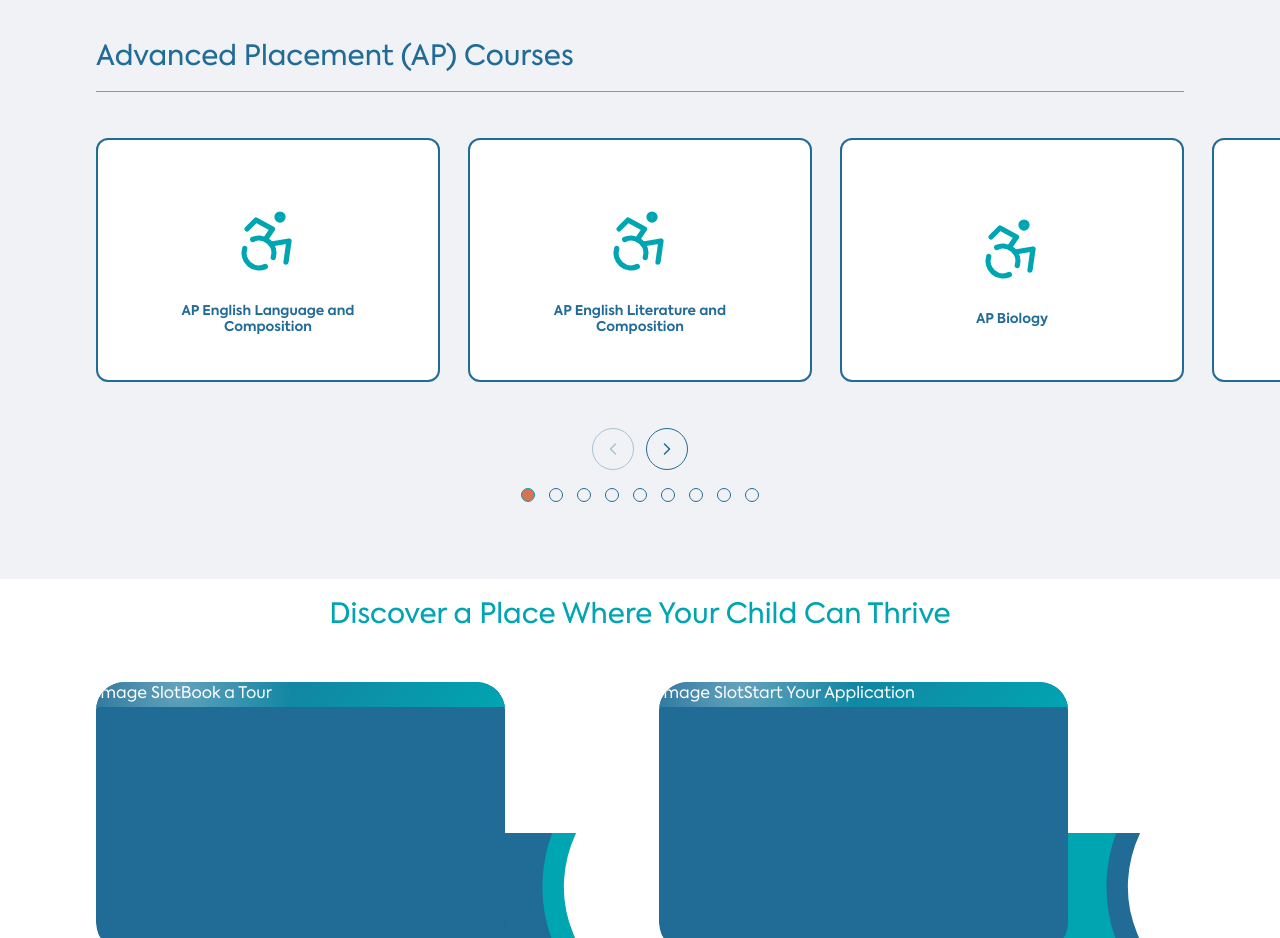
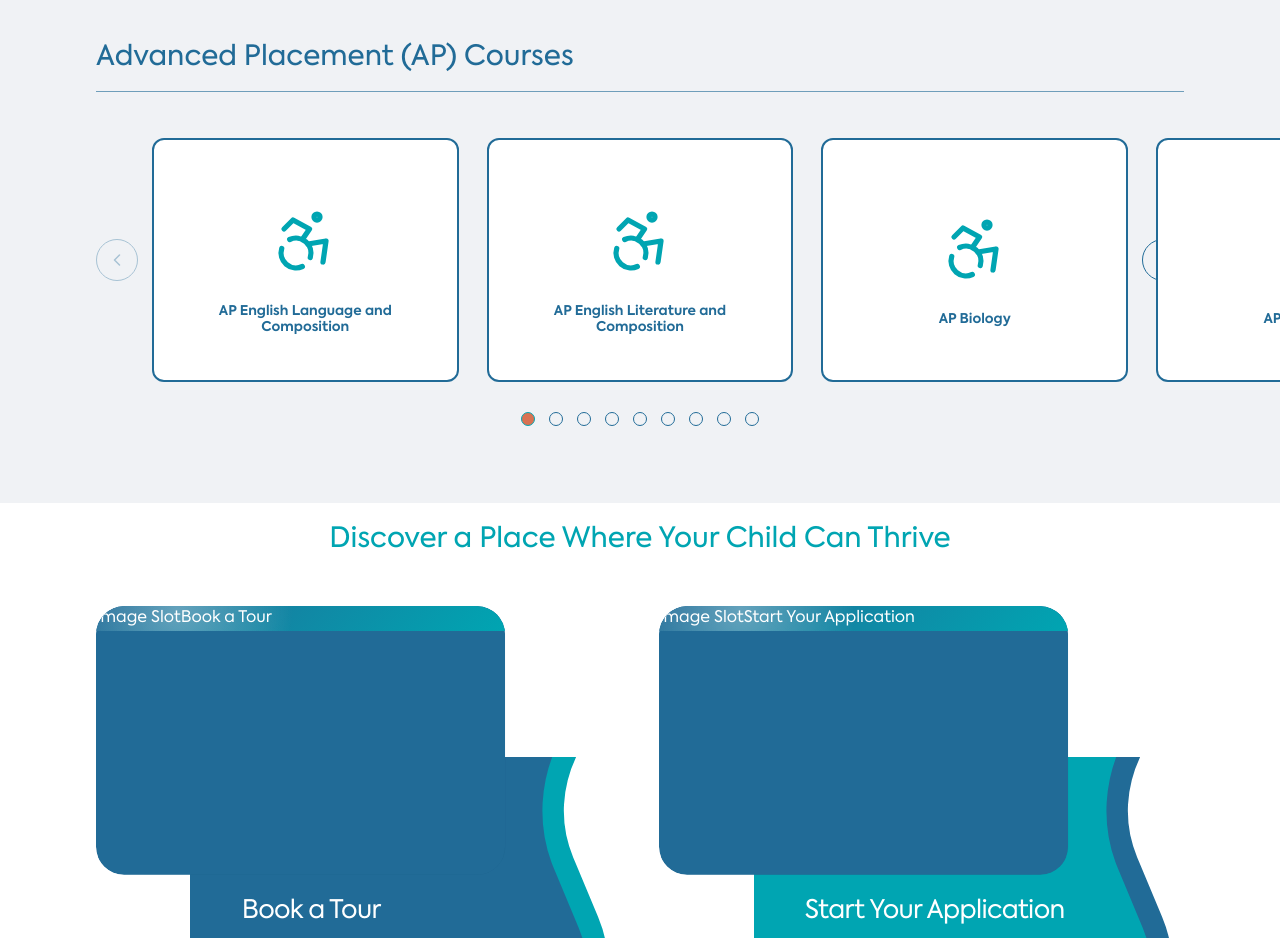
Before and after one commit to razanKurouni/SAIS-Homepage-, a Next.js app: page /academics/high-school in a window 1280 px wide. Shown: the part 4600-5538 px from the top of the page. Built offline with nearby package versions, Linux system fonts and the light colour scheme; no server answers.

Commit message:
move slider arrows to left/right sides of viewport
Co-Authored-By: Claude Sonnet 4.6 <noreply@anthropic.com>

```diff
--- a/src/components/sections/academics-support-programs-slider-section.tsx
+++ b/src/components/sections/academics-support-programs-slider-section.tsx
@@ -110,6 +110,19 @@ export function AcademicsSupportProgramsSliderSection({
 
         {cards.length ? (
           <>
+            <div className="academics-support-programs__slider-row">
+              {dots.length > 1 ? (
+                <button
+                  type="button"
+                  className="academics-support-programs__arrow academics-support-programs__arrow--prev"
+                  aria-label="Previous"
+                  onClick={goToPrev}
+                  disabled={safeActiveStart === 0}
+                >
+                  <ChevronLeft aria-hidden="true" strokeWidth={1.8} />
+                </button>
+              ) : null}
+
               <div className="academics-support-programs__viewport">
                 <div className="academics-support-programs__track" style={trackStyle}>
                   {cards.map((card, index) => {
@@ -131,17 +144,6 @@ export function AcademicsSupportProgramsSliderSection({
               </div>
 
               {dots.length > 1 ? (
-              <div className="academics-support-programs__controls">
-                <div className="academics-support-programs__arrows">
-                  <button
-                    type="button"
-                    className="academics-support-programs__arrow academics-support-programs__arrow--prev"
-                    aria-label="Previous"
-                    onClick={goToPrev}
-                    disabled={safeActiveStart === 0}
-                  >
-                    <ChevronLeft aria-hidden="true" strokeWidth={1.8} />
-                  </button>
                 <button
                   type="button"
                   className="academics-support-programs__arrow academics-support-programs__arrow--next"
@@ -151,7 +153,10 @@ export function AcademicsSupportProgramsSliderSection({
                 >
                   <ChevronRight aria-hidden="true" strokeWidth={1.8} />
                 </button>
+              ) : null}
             </div>
+
+            {dots.length > 1 ? (
               <div className="academics-support-programs__dots" aria-label="Support programs slider controls">
                 {dots.map((startIndex) => (
                   <button
@@ -164,7 +169,6 @@ export function AcademicsSupportProgramsSliderSection({
                   />
                 ))}
               </div>
-              </div>
             ) : null}
           </>
         ) : null}
```
Also changed, not shown: src/app/globals.css. Lines whose indentation alone changed are shown as unchanged.
